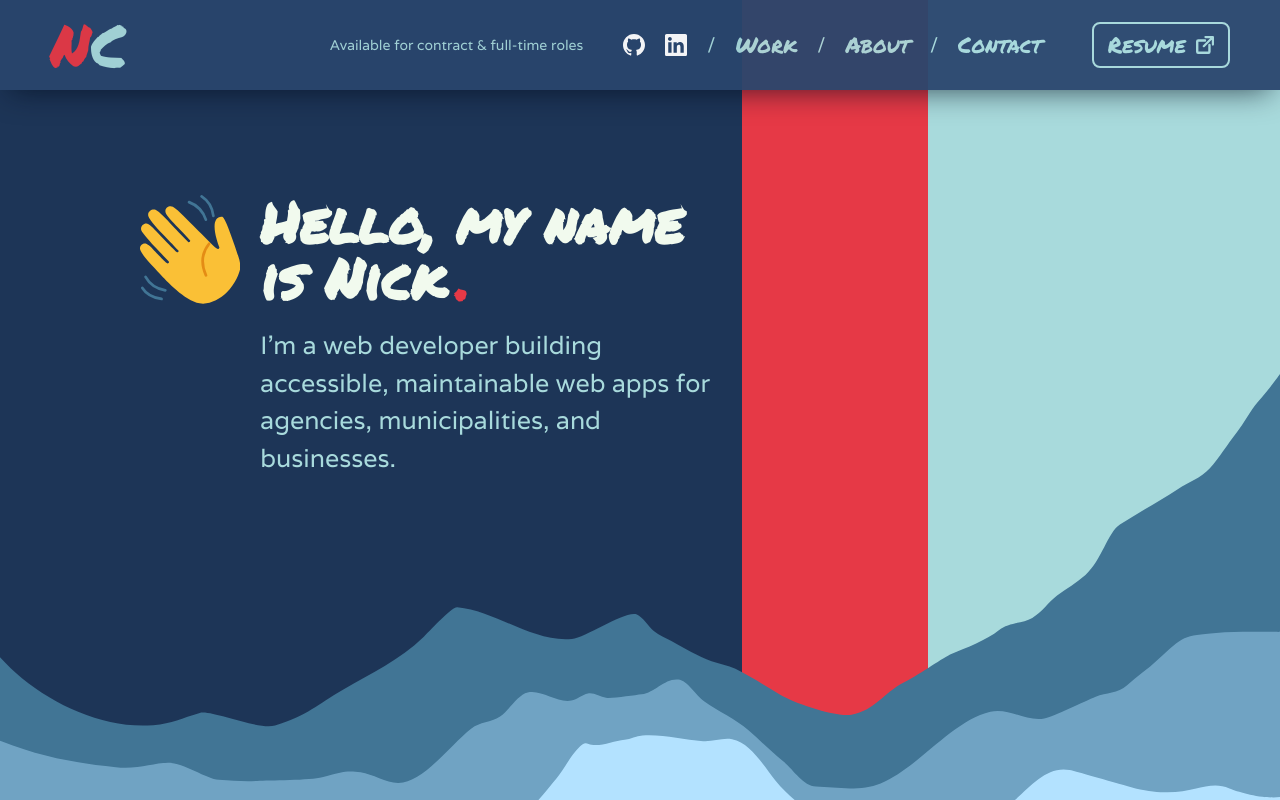
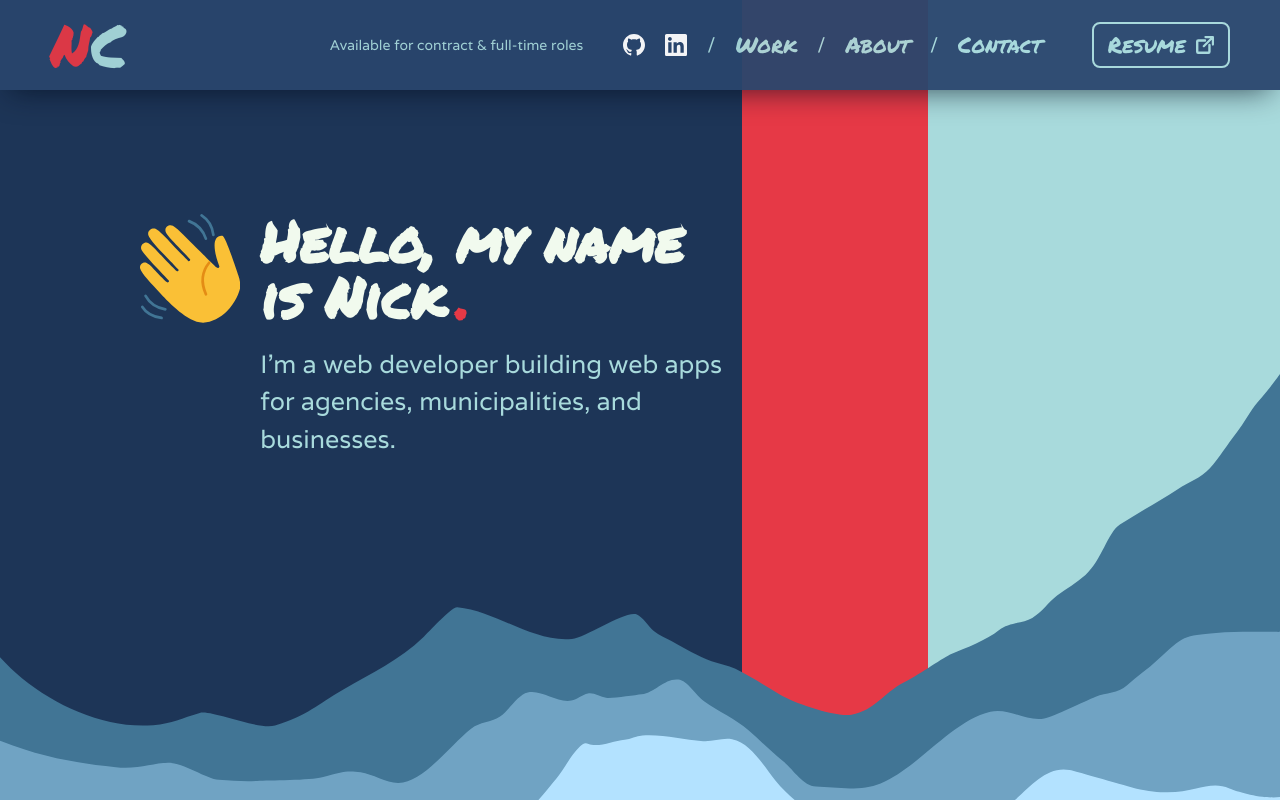
Before and after one commit to NickCalderone/developer-portfolio, a Nuxt app: page / in a window 1280 px wide. Shown: the top 800 px of the page. Built offline with nearby package versions, Linux system fonts and the light colour scheme.

Commit message:
updated homepage content

```diff
--- a/components/Hero.vue
+++ b/components/Hero.vue
@@ -50,7 +50,7 @@ export default {
 					<h1>Hello, <br class="h1-br" />my name<br />is Nick<span class="period">.</span></h1>
 				</div>
 				<div class="hero-sub-header-wrapper">
-					<p class="hero-sub-header">I'm a web developer building accessible, maintainable web apps for agencies, municipalities, and businesses.</p>
+					<p class="hero-sub-header">I'm a web developer building web apps for agencies, municipalities, and businesses.</p>
 				</div>
 			</div>
 		</section>
```
